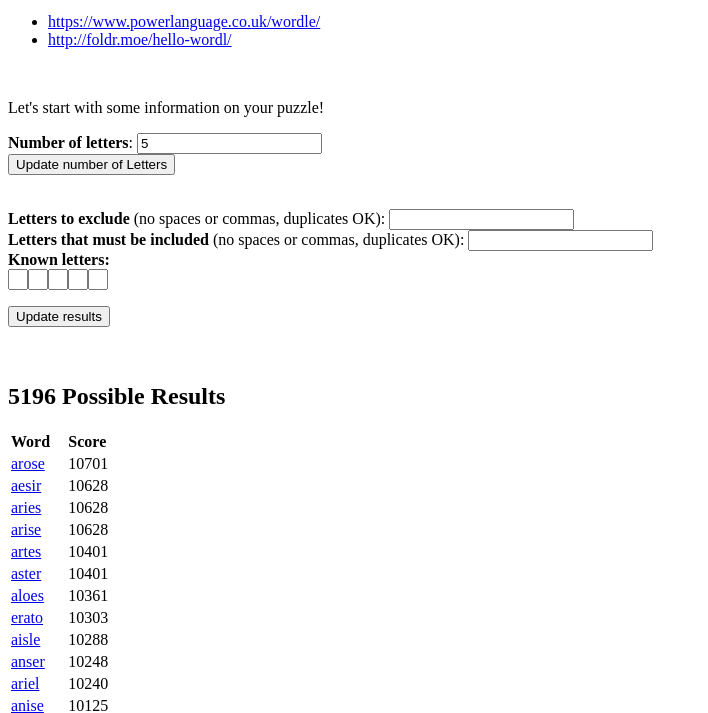
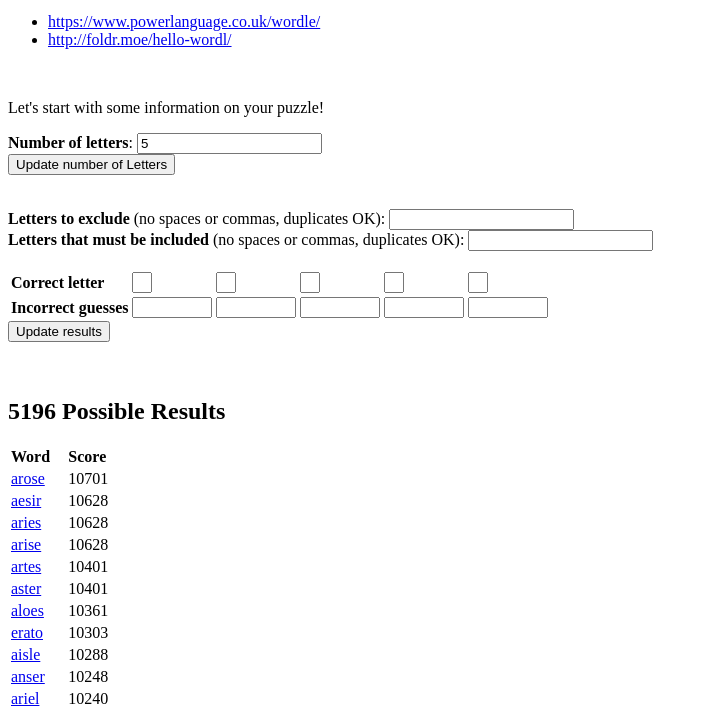
Before and after one commit to benwang93/wordle_solver, a plain HTML site: page index.html in a window 1280 px wide. Shown: the part 87-800 px from the top of the page, without its empty margins (0-708 px from the left). Drawn offline with Linux system fonts and the light colour scheme.

Commit message:
Add incorrect letter positions filter

```diff
--- a/index.html
+++ b/index.html
@@ -35,12 +35,14 @@
 
         <label for="requiredLetters"><b>Letters that must be included</b> (no spaces or commas, duplicates OK):</label>
         <input type="text" name="requiredLetters" id="requiredLetters" value="">
+
+        <br>
         <br>
 
-        <label for="knownLetters"><b>Known letters:</b></label>
-        <form id="knownLettersForm">
+
+        <table id="knownLettersForm">
             <!-- <input type="text" name="knownLetter#" id="knownLetter#" value="" style="width: 20px;">-->
-        </form>
+        </table>
 
         <input id="updateResults" type="button" value="Update results" onclick="updateResults();" />
     </div>
--- a/scripts/app.js
+++ b/scripts/app.js
@@ -24,7 +24,7 @@ function updateResults()
     var req = new XMLHttpRequest();
     req.onload = function(){
         console.log("Got response")
-        document.getElementById("numResultsHeading").innerHTML = "Crunching..."
+        document.getElementById("numResultsHeading").innerHTML = "Heard-ling the word-lings..."
 
         var words = this.responseText.split("\n")
         words = words.map(s => s.trim());
@@ -67,7 +67,21 @@ function updateResults()
         function filterKnownLettterPositions(word) {
             for (let i = 0; i < wordLength; i++)
             {
-                if ((document.getElementById('knownLetter' + i).value.length > 0) && word[i][0] != document.getElementById('knownLetter' + i).value.toLowerCase())
+                if ((document.getElementById('knownLetter' + i).value.length > 0) && word[i] != document.getElementById('knownLetter' + i).value.toLowerCase()[0])
+                {
+                    return false;
+                }
+            }
+
+            return true;
+        }
+
+        function filterIncorrectGuesses(word) {
+            for (let i = 0; i < wordLength; i++)
+            {
+                let incorrectGuesses = document.getElementById('wrongLetter' + i).value.toLowerCase();
+
+                if (incorrectGuesses.includes(word[i]))
                 {
                     return false;
                 }
@@ -80,6 +94,7 @@ function updateResults()
         filteredWords = filteredWords.filter(wordsWithoutLetters);
         filteredWords = filteredWords.filter(wordsWithLetters);
         filteredWords = filteredWords.filter(filterKnownLettterPositions);
+        filteredWords = filteredWords.filter(filterIncorrectGuesses);
 
         console.log("Number of " + wordLength + "-letter words: " + filteredWords.length + " words")
         document.getElementById("numResultsHeading").innerHTML = filteredWords.length + " Possible Results"
@@ -164,9 +179,25 @@ function updateNumberLetters()
 
     wordLength = parseInt(document.getElementById('wordLength').value);
 
+    // Create table for entering good and bad letters
+    let correctRow = document.createElement('tr');
+    let incorrectRow = document.createElement('tr');
+    let correctColHeader = document.createElement('td');
+    let incorrectColHeader = document.createElement('td');
+    correctColHeader.innerHTML = "<b>Correct letter</b>";
+    incorrectColHeader.innerHTML = "<b>Incorrect guesses</b>";
+    correctRow.appendChild(correctColHeader);
+    incorrectRow.appendChild(incorrectColHeader);
     for (let i = 0; i < wordLength; i++) {
-        knownLettersForm.innerHTML += '<input type="text" name="knownLetter' + i + '" id="knownLetter' + i + '" value="" style="width: 20px;">'
+        let correctCol = document.createElement('td');
+        let incorrectCol = document.createElement('td');
+        correctCol.innerHTML += '<input type="text" name="knownLetter' + i + '" id="knownLetter' + i + '" value="" style="width: 20px;">';
+        incorrectCol.innerHTML += '<input type="text" name="wrongLetter' + i + '" id="wrongLetter' + i + '" value="" style="width: 80px;">';
+        correctRow.appendChild(correctCol);
+        incorrectRow.appendChild(incorrectCol);
     }
+    knownLettersForm.appendChild(correctRow);
+    knownLettersForm.appendChild(incorrectRow);
 
     updateResults()
 }
```
